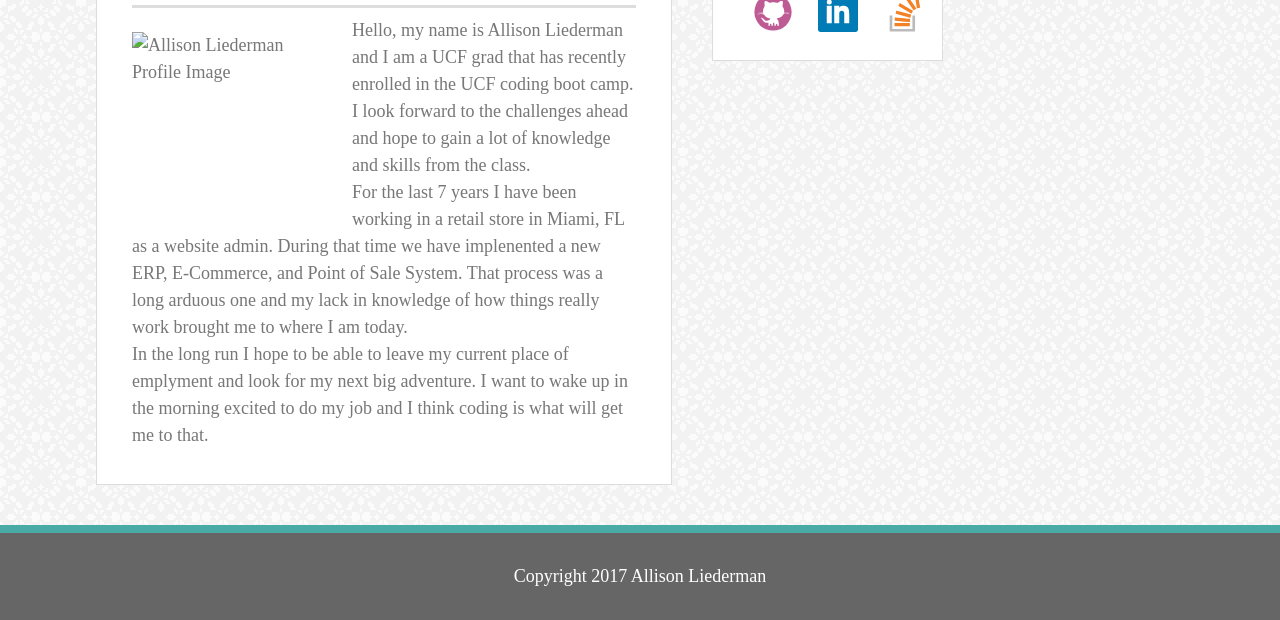
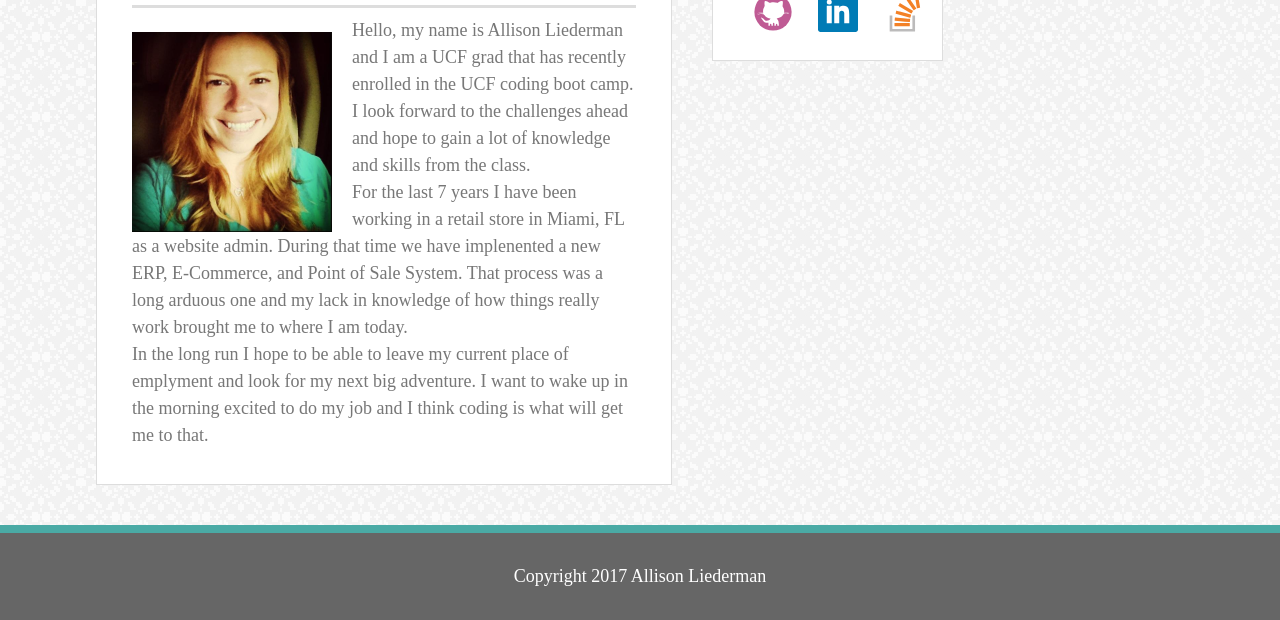
Before and after one commit to NosillaMarie/Responsive-Portfolio, a plain HTML site: page index.html in a window 1280 px wide. Shown: the part 204-824 px from the top of the page. Drawn offline with Linux system fonts and the light colour scheme; the site is published under a folder, as on GitHub Pages, so addresses that start at the root find nothing.

Commit message:
Update index.html

```diff
--- a/index.html
+++ b/index.html
@@ -28,7 +28,7 @@
         <section id="about">
             <h2>About Me</h2>
             <hr>
-            <img src="/assets/images/allison-liederman-profile-picture.jpg" alt="Allison Liederman Profile Image" id="bio-image">
+            <img src="assets/images/allison-liederman-profile-picture.jpg" alt="Allison Liederman Profile Image" id="bio-image">
 
             <p>Hello, my name is Allison Liederman and I am a UCF grad that has recently enrolled in the UCF coding boot camp. I look forward to the challenges ahead and hope to gain a lot of knowledge and skills from the class.</p>
             <p>For the last 7 years I have been working in a retail store in Miami, FL as a website admin. During that time we have implenented a new ERP, E-Commerce, and Point of Sale System. That process was a long arduous one and my lack in knowledge of how things really work brought me to where I am today. </p>
```
